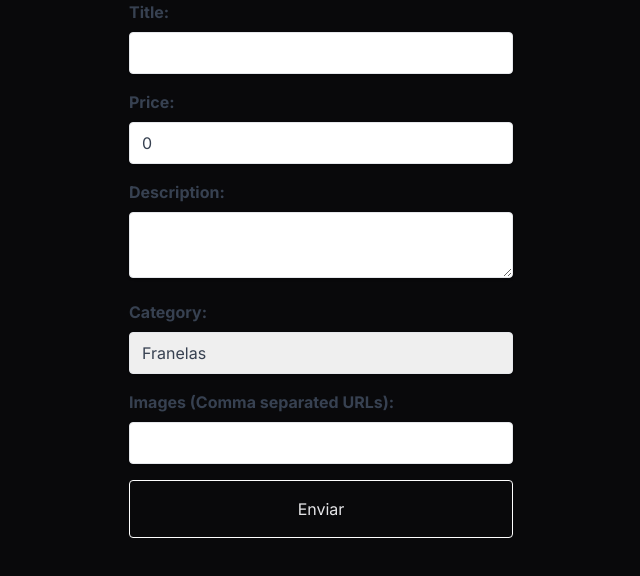
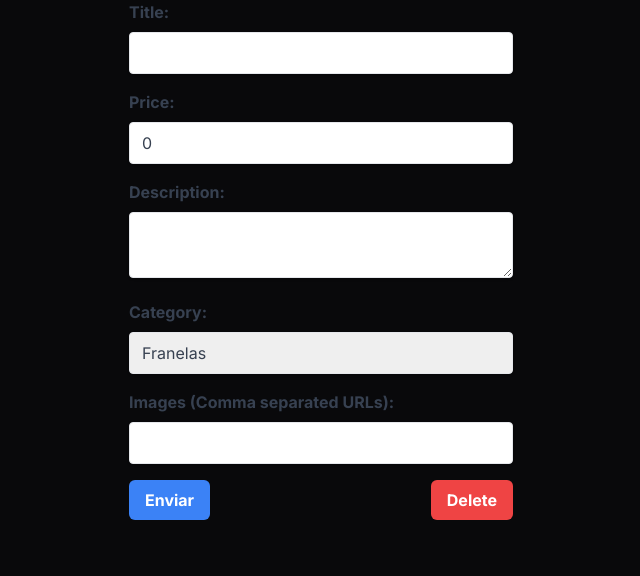
Before and after one commit to gergg90/nextjs-crud, a Next.js app: page /product/edit/1 in a window 1280 px wide. Shown: the top 576 px of the page, without its empty margins (319-959 px from the left). Built offline with nearby package versions, Linux system fonts and the light colour scheme; no server answers; the database is empty.

Commit message:
delete method created

```diff
--- a/src/app/newproduct/page.jsx
+++ b/src/app/newproduct/page.jsx
@@ -24,6 +24,19 @@ function NewProduct({ params }) {
         });
     }
   }, []);
+
+  const handleDelete = async (e) => {
+    e.preventDefault();
+    if (params.id) {
+      const res = await fetch(`/api/products/${params.id}`, {
+        method: "DELETE",
+        headers: { "Content-type": "application/json" },
+      });
+      const data = await res.json();
+      router.push("/");
+      router.refresh();
+    }
+  };
 
   const handleSubmit = async (e) => {
     e.preventDefault();
@@ -171,9 +184,20 @@ function NewProduct({ params }) {
         />
       </div>
 
-      <button className="border border-solid border-white p-4 w-full rounded">
-        Enviar
-      </button>
+      <div className="flex justify-between items-center">
+        <button className="bg-blue-500 text-white font-bold py-2 px-4 rounded-md hover:bg-blue-600">
+          Enviar
+        </button>
+
+        {params.id && (
+          <button
+            onClick={handleDelete}
+            className="bg-red-500 text-white font-bold py-2 px-4 rounded-md hover:bg-red-600"
+          >
+            Delete
+          </button>
+        )}
+      </div>
     </form>
   );
 }
--- a/src/components/ProductCart.jsx
+++ b/src/components/ProductCart.jsx
@@ -26,7 +26,7 @@ function ProductCart({ product }) {
             Añadir al carrito
           </button>
           <button
-            className="bg-red-500 text-white font-bold py-2 px-4 rounded-md hover:bg-red-600"
+            className="bg-yellow-500 text-white font-bold py-2 px-4 rounded-md hover:bg-yellow-600"
             onClick={() => route.push(`/product/edit/${product.id}`)}
           >
             Editar
```
Also changed, not shown: 1 other file (tests, documents, lock files or other folders).
